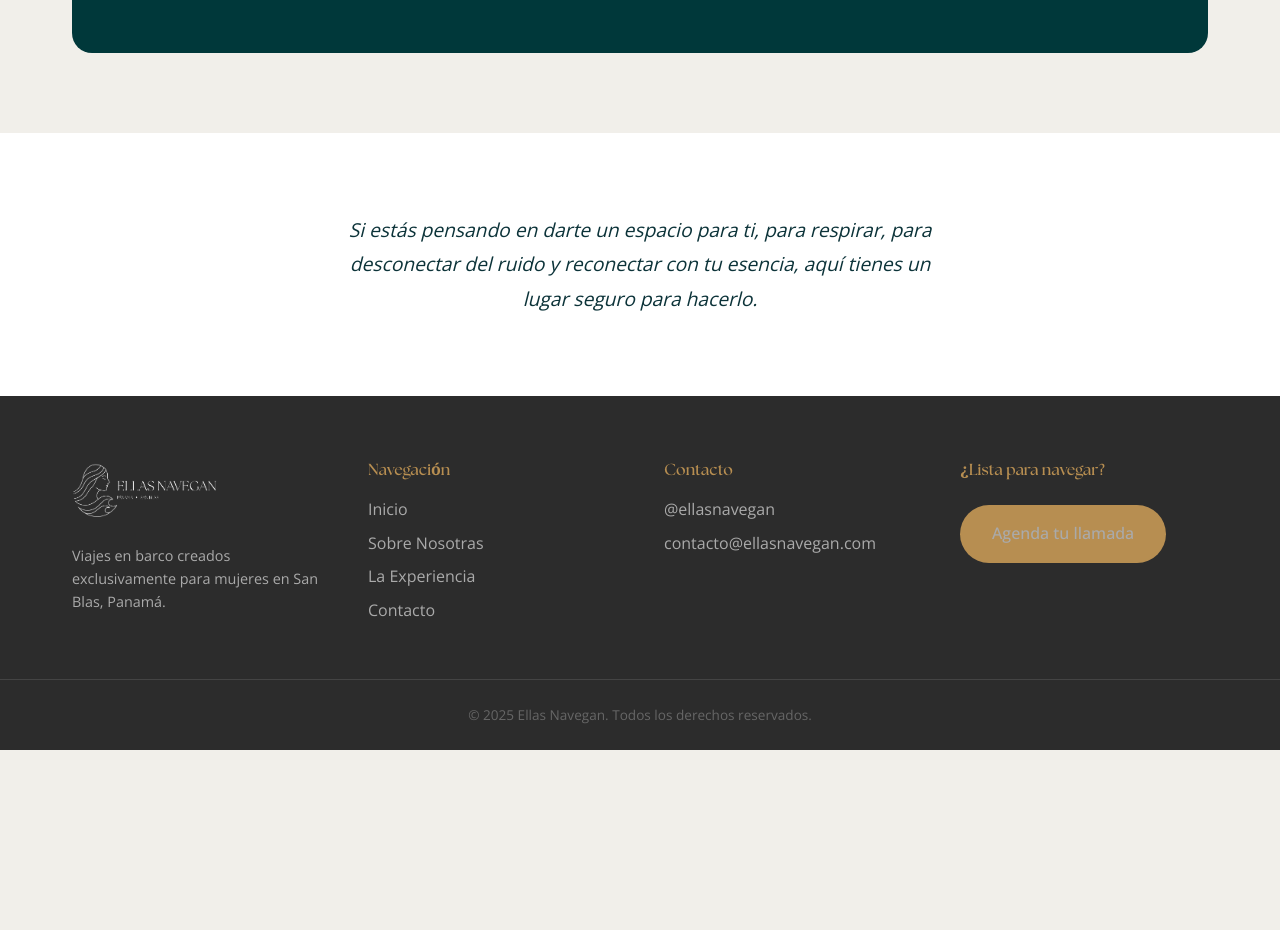
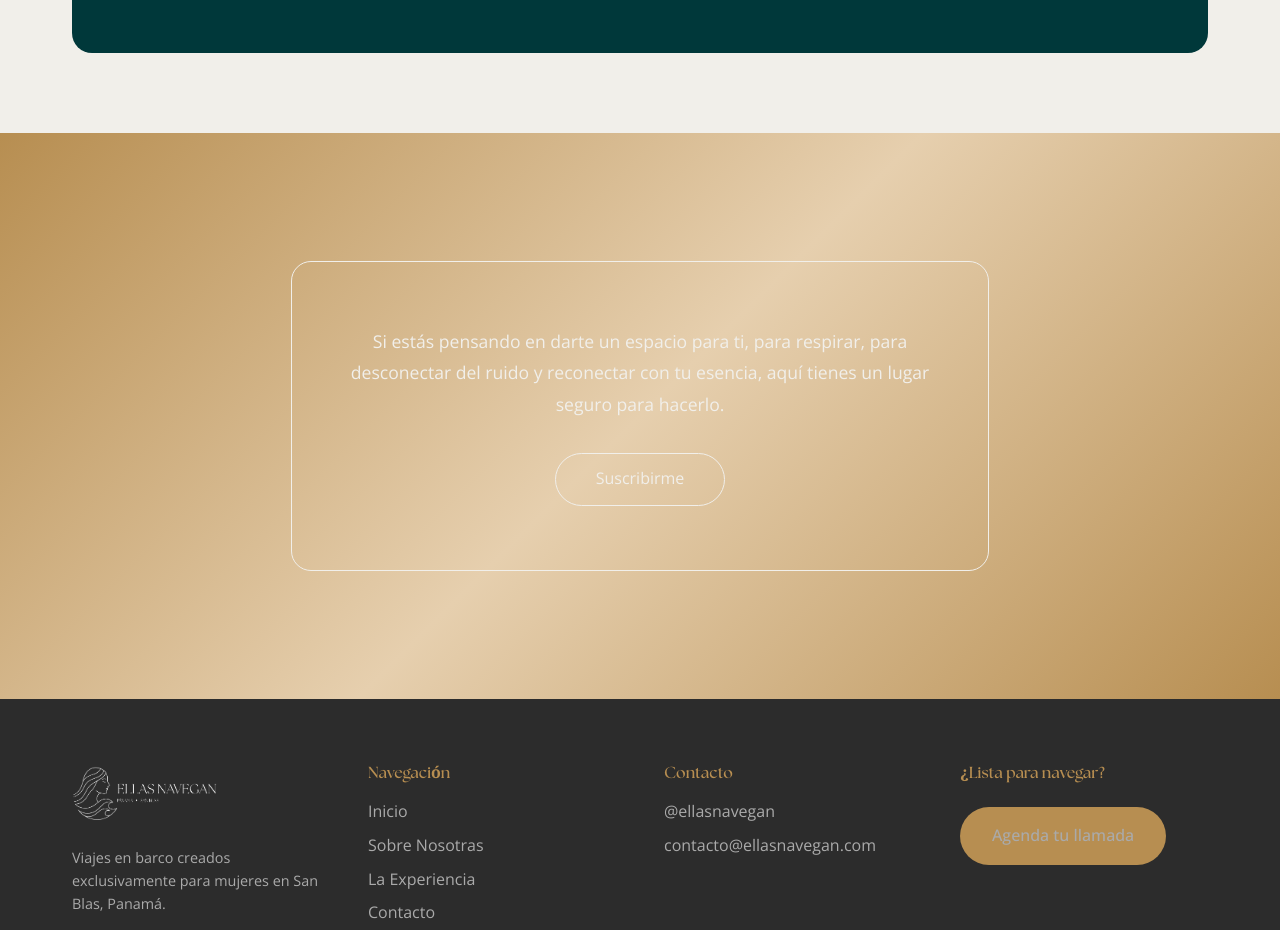
Before and after one commit to Ooctavioosorio/ellasNavegan, a React (Vite) app: page /contacto in a window 1280 px wide. Shown: the part 2260-3190 px from the top of the page. Before the commit the page ends 3010 px from the top, so only its background shows below. Built offline with nearby package versions, Linux system fonts and the light colour scheme; a web font is replaced by a local one.

Commit message:
seccion cierre (contactos)

```diff
--- a/src/pages/Contacto.css
+++ b/src/pages/Contacto.css
@@ -191,18 +191,51 @@
 
 /* CIERRE */
 .cierre-contacto {
-  padding: 5rem 0;
-  background: var(--color-white);
+  padding: 8rem 2rem;
+  background: linear-gradient(135deg, #b78e51, #e6cfae, #b78e51);
+}
+
+.cierre-contacto-container {
+  max-width: 1200px;
+  margin: 0 auto;
+  display: flex;
+  justify-content: center;
+  align-items: center;
+}
+
+.cierre-contacto-card {
+  max-width: 800px;
+  background: transparent;
+  border: 1px solid #f1efea;
+  border-radius: 20px;
+  padding: 4rem 3rem;
   text-align: center;
 }
 
-.cierre-contacto p {
-  font-size: 1.2rem;
-  color: var(--color-text);
+.cierre-contacto-card p {
+  font-family: 'Open Sans', sans-serif;
+  font-size: 1.1rem;
+  color: #f1efea;
   max-width: 600px;
-  margin: 0 auto;
+  margin: 0 auto 2rem;
   line-height: 1.8;
-  font-style: italic;
+}
+
+.btn-suscribirse {
+  display: inline-block;
+  padding: 0.8rem 2.5rem;
+  background: transparent;
+  border: 1px solid #f1efea;
+  border-radius: 50px;
+  font-family: 'Open Sans', sans-serif;
+  font-size: 1rem;
+  color: #f1efea;
+  text-decoration: none;
+  transition: all 0.3s ease;
+}
+
+.btn-suscribirse:hover {
+  background: rgba(255, 255, 255, 0.1);
 }
 
 /* RESPONSIVE */
@@ -248,4 +281,16 @@
   .contacto-item h3 {
     font-size: 1.5rem;
   }
+
+  .cierre-contacto {
+    padding: 5rem 1.5rem;
+  }
+
+  .cierre-contacto-card {
+    padding: 2.5rem 1.5rem;
+  }
+
+  .cierre-contacto-card p {
+    font-size: 1rem;
+  }
 }
--- a/src/pages/Contacto.tsx
+++ b/src/pages/Contacto.tsx
@@ -84,12 +84,15 @@ const Contacto = () => {
 
       {/* CIERRE */}
       <section className="cierre-contacto">
-        <div className="container">
-          <p>
-            Si estás pensando en darte un espacio para ti, para respirar, para
-            desconectar del ruido y reconectar con tu esencia, aquí tienes un lugar
-            seguro para hacerlo.
-          </p>
+        <div className="cierre-contacto-container">
+          <div className="cierre-contacto-card">
+            <p>
+              Si estás pensando en darte un espacio para ti, para respirar, para
+              desconectar del ruido y reconectar con tu esencia, aquí tienes un lugar
+              seguro para hacerlo.
+            </p>
+            <a href="#" className="btn-suscribirse">Suscribirme</a>
+          </div>
         </div>
       </section>
     </div>
```
